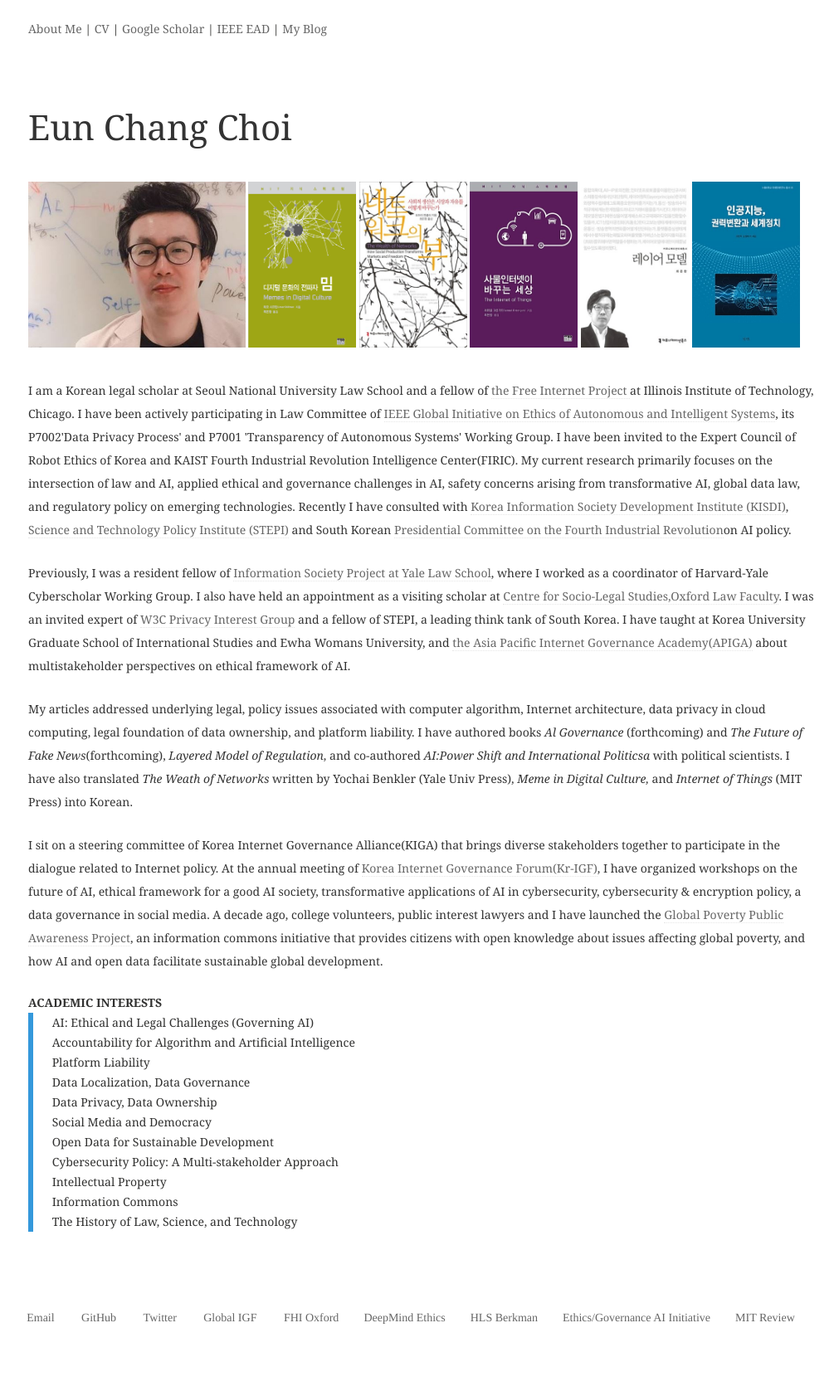
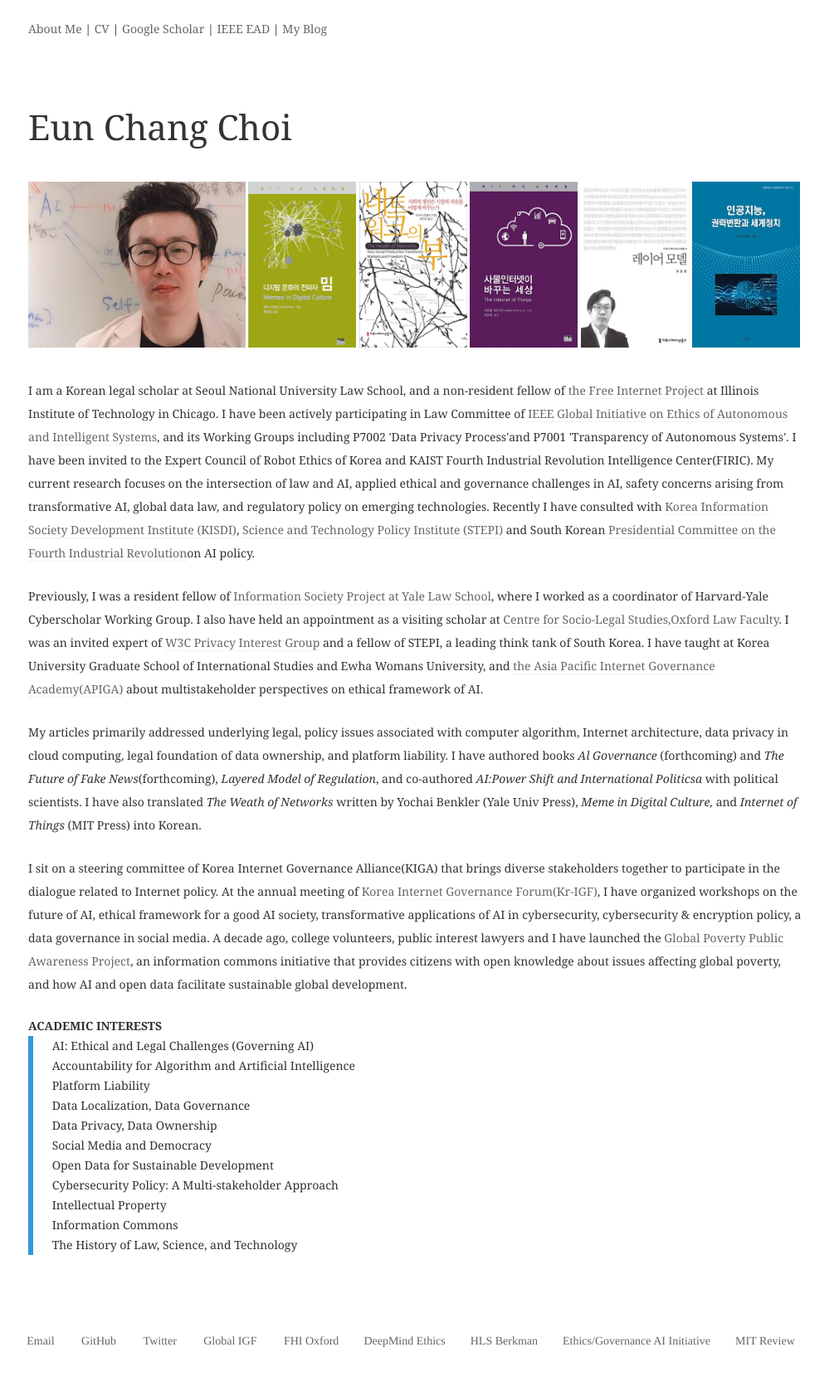
Before and after one commit to eunchangchoi/eunchangchoi.github.io, a Jekyll site: the page built from index.md, in a window 1280 px wide. Shown: the whole page at 83% size, without its empty margins (66-1077 px from the left). Built offline with Jekyll 4.4.1, drawn with Linux system fonts in a browser that asks for light colours; before the commit the page ends 1649 px from its top, so only the background shows below that.

Commit message:
Update index.md

```diff
--- a/index.md
+++ b/index.md
@@ -9,7 +9,7 @@ title: "Eun Chang Choi"
 	{% include post-grid.html %}
 {% endfor %}
 </div><!-- /.tiles -->
-<div style="width:100%">
+<div style="width:98%">
 <div>
 <img style="height:200px" src="images/profile.jpg">
  <a href="https://mitpress.mit.edu/books/memes-digital-culture"><img style="vertical-align:top;height:200px;width:130px;" src="images/book1.png"></a>
@@ -18,9 +18,9 @@ title: "Eun Chang Choi"
  <a href="http://www.kyobobook.co.kr/product/detailViewKor.laf?barcode=9791130437002&orderClick=357"><img style="vertical-align:top;height:200px;width:130px;" src="images/book4.jpg"></a> <a href="http://www.kyobobook.co.kr/product/detailViewKor.laf?ejkGb=KOR&mallGb=KOR&barcode=9788964361436&orderClick=LAH&Kc="><img style="vertical-align:top;height:200px;width:130px;" src="images/book5.jpg"></a>
  <br>
  <br>
-<p>I am a Korean legal scholar at Seoul National University Law School and a fellow of <a href="https://thefreeinternetproject.org/"> the Free Internet Project </a>at Illinois Institute of Technology, Chicago. I have been actively participating in Law Committee of <a href="https://ethicsinaction.ieee.org/">IEEE Global Initiative on Ethics of Autonomous and Intelligent Systems</a>, its P7002'Data Privacy Process' and P7001 'Transparency of Autonomous Systems' Working Group. I have been invited to the Expert Council of Robot Ethics of Korea and KAIST Fourth Industrial Revolution Intelligence Center(FIRIC). My current research primarily focuses on the intersection of law and AI, applied ethical and governance challenges in AI, safety concerns arising from transformative AI, global data law, and regulatory policy on emerging technologies. Recently I have consulted with <a href="https://www.kisdi.re.kr/"> Korea Information Society Development Institute (KISDI)</a>, <a href="http://www.stepi.re.kr/">Science and Technology Policy Institute (STEPI)</a> and South Korean <a href="https://www.4th-ir.go.kr"> Presidential Committee on the Fourth Industrial Revolution</a>on AI policy.
+<p>I am a Korean legal scholar at Seoul National University Law School, and a non-resident fellow of <a href="https://thefreeinternetproject.org/"> the Free Internet Project </a>at Illinois Institute of Technology in Chicago. I have been actively participating in Law Committee of <a href="https://ethicsinaction.ieee.org/">IEEE Global Initiative on Ethics of Autonomous and Intelligent Systems</a>, and its Working Groups including P7002 'Data Privacy Process'and P7001 'Transparency of Autonomous Systems'. I have been invited to the Expert Council of Robot Ethics of Korea and KAIST Fourth Industrial Revolution Intelligence Center(FIRIC). My current research focuses on the intersection of law and AI, applied ethical and governance challenges in AI, safety concerns arising from transformative AI, global data law, and regulatory policy on emerging technologies. Recently I have consulted with <a href="https://www.kisdi.re.kr/"> Korea Information Society Development Institute (KISDI)</a>, <a href="http://www.stepi.re.kr/">Science and Technology Policy Institute (STEPI)</a> and South Korean <a href="https://www.4th-ir.go.kr"> Presidential Committee on the Fourth Industrial Revolution</a>on AI policy.
   <p> Previously, I was a resident fellow of <a href="https://https://law.yale.edu/isp"> Information Society Project at Yale Law School</a>, where I worked as a coordinator of Harvard-Yale Cyberscholar Working Group. I also have held an appointment as a visiting scholar at <a href="https://www.law.ox.ac.uk/centres-institutes/centre-socio-legal-studies"> Centre for Socio-Legal Studies,Oxford Law Faculty</a>. I was an invited expert of <a href="https://www.w3.org/2011/07/privacy-ig-charter"> W3C Privacy Interest Group</a> and a fellow of STEPI, a leading think tank of South Korea. I have taught at Korea University Graduate School of International Studies and Ewha Womans University, and <a href="https://www.icann.org/news/announcement-2-2019-05-14-en"> the Asia Pacific Internet Governance Academy(APIGA)</a> about multistakeholder perspectives on ethical framework of AI.</p>
-<p> My articles addressed underlying legal, policy issues associated with computer algorithm, Internet architecture, data privacy in cloud computing, legal foundation of data ownership, and platform liability. I have authored books <i> Al Governance </i>(forthcoming) and <i>The Future of Fake News</i>(forthcoming), <i> Layered Model of Regulation</i>, and co-authored <i>AI:Power Shift and International Politicsa</i> with political scientists. I have also translated <i> The Weath of Networks</i> written by Yochai Benkler (Yale Univ Press),<i> Meme in Digital Culture,</i> and <i>Internet of Things</i> (MIT Press) into Korean. </p>
+<p> My articles primarily addressed underlying legal, policy issues associated with computer algorithm, Internet architecture, data privacy in cloud computing, legal foundation of data ownership, and platform liability. I have authored books <i> Al Governance </i>(forthcoming) and <i>The Future of Fake News</i>(forthcoming), <i> Layered Model of Regulation</i>, and co-authored <i>AI:Power Shift and International Politicsa</i> with political scientists. I have also translated <i> The Weath of Networks</i> written by Yochai Benkler (Yale Univ Press),<i> Meme in Digital Culture,</i> and <i>Internet of Things</i> (MIT Press) into Korean. </p>
 <p> I sit on a steering committee of Korea Internet Governance Alliance(KIGA) that brings diverse stakeholders together to participate in the dialogue related to Internet policy. At the annual meeting of <a href="http://krigf.kr"> Korea Internet Governance Forum(Kr-IGF)</a>, I have organized workshops on the future of AI, ethical framework for a good AI society, transformative applications of AI  in cybersecurity, cybersecurity & encryption policy, a data governance in social media. A decade ago, college volunteers, public interest lawyers and I have launched the <a href="http://www.povertyinfo.org"> Global Poverty Public Awareness Project</a>, an information commons initiative that provides citizens with open knowledge about issues affecting global poverty, and how AI and open data facilitate sustainable global development.</p>
 
 <strong> ACADEMIC INTERESTS </strong> <br>
```
